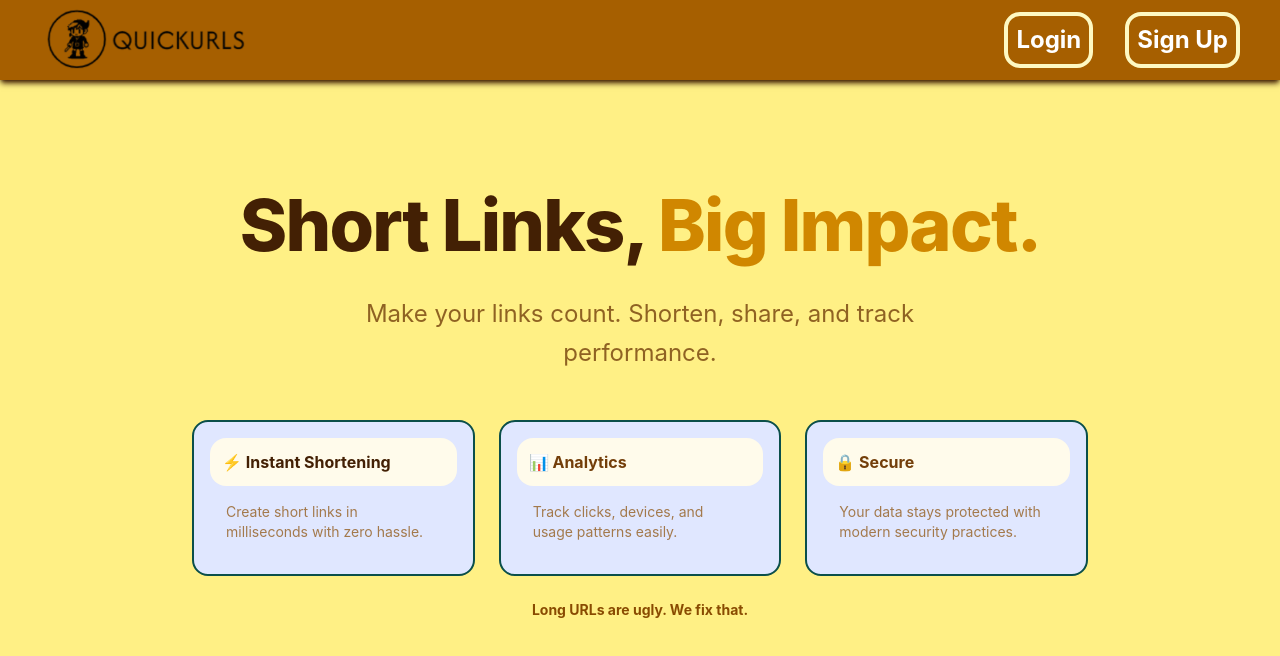
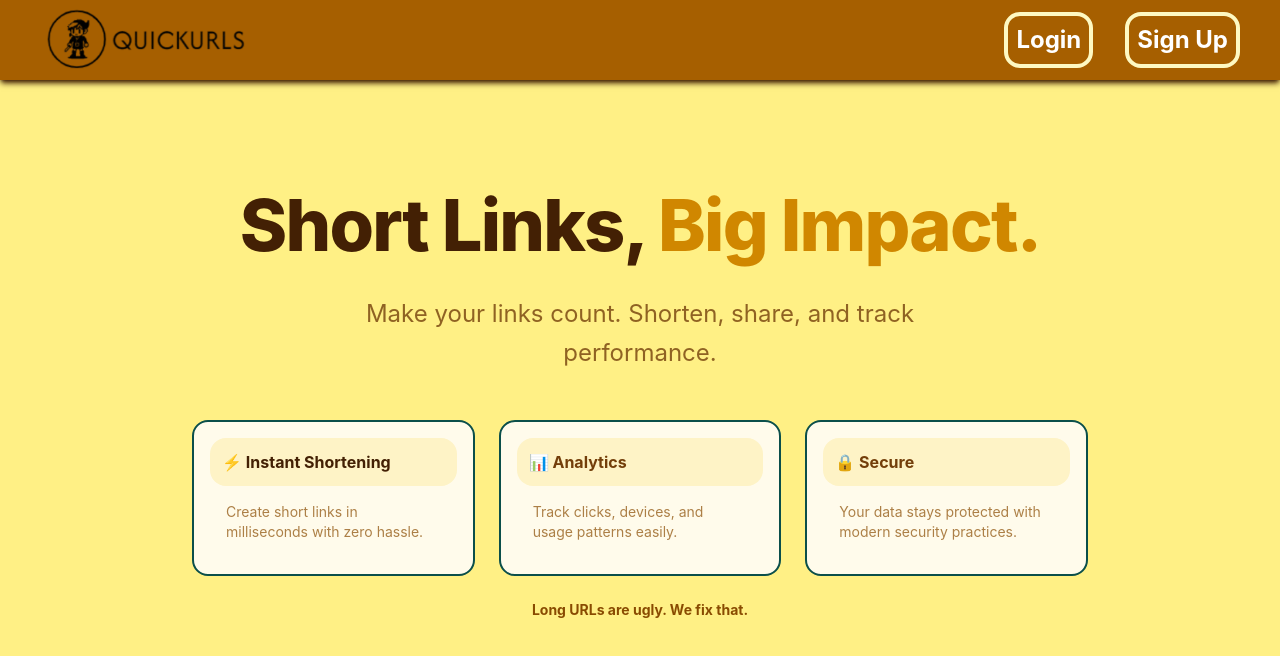
Before and after one commit to naresh-coder123/url-shortner, a React (Vite) app in the folder frontend/: page / in a window 1280 px wide. Shown: the top 656 px of the page. Built offline with nearby package versions, Linux system fonts and the light colour scheme; no server answers.

Commit message:
Updated Landing Page

```diff
--- a/frontend/src/pages/Landing.jsx
+++ b/frontend/src/pages/Landing.jsx
@@ -18,8 +18,8 @@ const Landing = ({ isLoggedIn }) => {
         </p>
 
         <div className="mt-12 grid grid-cols-1 sm:grid-cols-3 gap-6 text-left">
-          <div className="p-4 bg-indigo-100 rounded-2xl border-2 border-teal-900">
-            <h3 className="font-bold text-yellow-950 bg-amber-50 rounded-2xl p-3">
+          <div className="p-4 bg-amber-50 rounded-2xl border-2 border-teal-900">
+            <h3 className="font-bold text-yellow-950 bg-amber-100 rounded-2xl p-3">
               ⚡ Instant Shortening
             </h3>
             <p className="text-sm text-yellow-800/70 p-4">
@@ -27,8 +27,8 @@ const Landing = ({ isLoggedIn }) => {
             </p>
           </div>
 
-          <div className="p-4 bg-indigo-100 rounded-2xl border-2 border-teal-900">
-            <h3 className="font-bold text-yellow-900 bg-amber-50 rounded-2xl p-3">
+          <div className="p-4 bg-amber-50 rounded-2xl border-2 border-teal-900">
+            <h3 className="font-bold text-yellow-900 bg-amber-100 rounded-2xl p-3">
               📊 Analytics
             </h3>
             <p className="text-sm text-yellow-800/70 p-4">
@@ -36,8 +36,8 @@ const Landing = ({ isLoggedIn }) => {
             </p>
           </div>
 
-          <div className="p-4 bg-indigo-100 rounded-2xl border-2 border-teal-900">
-            <h3 className="font-bold text-yellow-900 bg-amber-50 rounded-2xl p-3">
+          <div className="p-4 bg-amber-50 rounded-2xl border-2 border-teal-900">
+            <h3 className="font-bold text-yellow-900 bg-amber-100 rounded-2xl p-3">
               🔒 Secure
             </h3>
             <p className="text-sm text-yellow-800/70 p-4">
```
